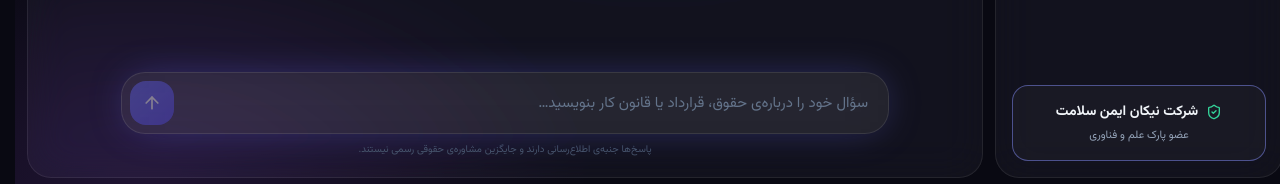
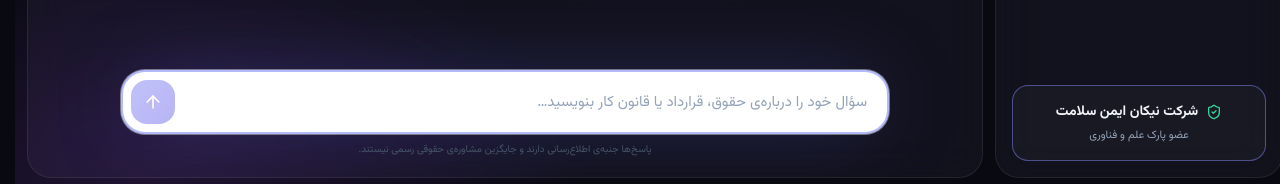
Before and after one commit to arnik-ai/hr-assistant, a Next.js app: page / in a window 1280 px wide. Shown: the part 610-794 px from the top of the page. Built offline with nearby package versions, Linux system fonts and the light colour scheme; no server answers.

Commit message:
کادر ورودی چت سفید و چشمگیر شد

```diff
--- a/components/ChatUI.tsx
+++ b/components/ChatUI.tsx
@@ -106,7 +106,7 @@ export default function ChatUI({ onMenu }: { onMenu: () => void }) {
       {/* ورودی */}
       <div className="px-4 pb-5 md:px-8">
         <div className="mx-auto max-w-3xl">
-          <div className="glass-strong flex items-end gap-2 rounded-3xl border border-brand-400/50 p-2 shadow-glow">
+          <div className="flex items-end gap-2 rounded-3xl border-2 border-brand-400/60 bg-white p-2 shadow-glow-lg ring-1 ring-white/40 focus-within:border-brand-500">
             <textarea
               value={input}
               onChange={(e) => setInput(e.target.value)}
@@ -118,7 +118,7 @@ export default function ChatUI({ onMenu }: { onMenu: () => void }) {
               }}
               rows={1}
               placeholder="سؤال خود را درباره‌ی حقوق، قرارداد یا قانون کار بنویسید…"
-              className="max-h-40 flex-1 resize-none bg-transparent px-3 py-2.5 text-[15px] text-slate-100 placeholder:text-slate-500 focus:outline-none"
+              className="max-h-40 flex-1 resize-none bg-transparent px-3 py-2.5 text-[15px] text-slate-900 placeholder:text-slate-400 focus:outline-none"
             />
             <button
               onClick={() => handleSend(input)}
```
